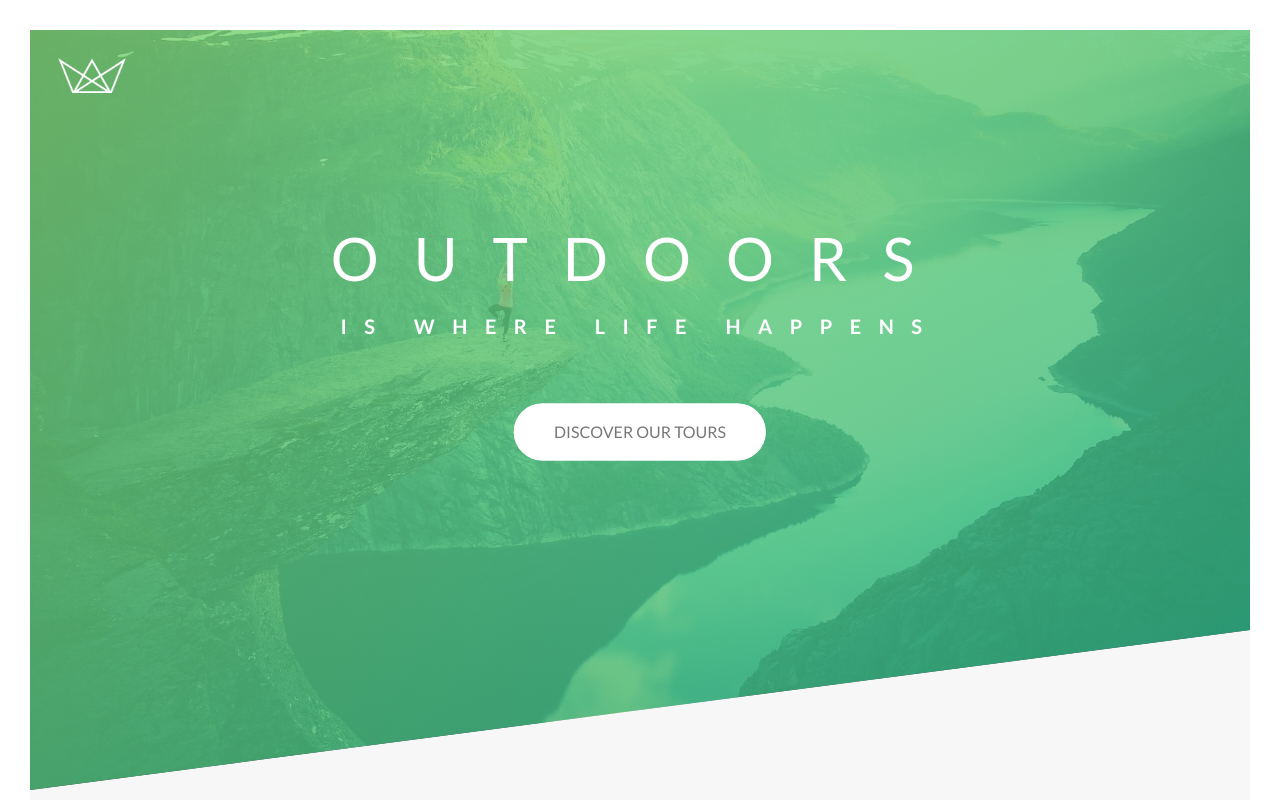
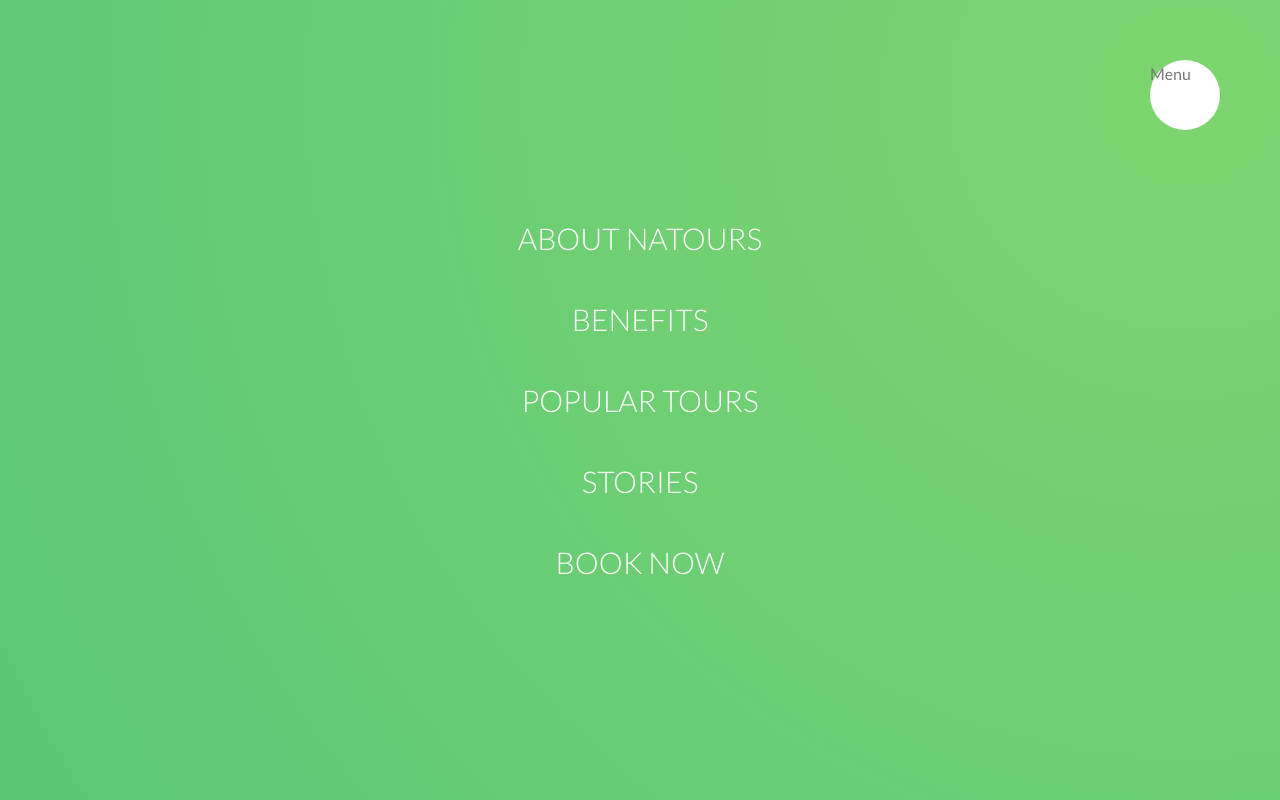
Before and after one commit to akindoju/-natours-css, a website: page index.html in a window 1280 px wide. Shown: the top 800 px of the page. Drawn offline with Linux system fonts and the light colour scheme.

Commit message:
Started navigation layout

```diff
--- a/index.html
+++ b/index.html
@@ -17,6 +17,32 @@
     <title>Natours | Exciting tours for adventurous people</title>
   </head>
   <body>
+    <div class="navigation">
+      <input type="checkbox" class="navigation__checkbox" id="navi-toggle" />
+      <label for="navi-toggle" class="navigation__button">Menu</label>
+      <div class="navigation__background">&nbsp;</div>
+
+      <div class="navigation__nav">
+        <ul class="navigation__list">
+          <li class="navigation__item">
+            <a href="#" class="navigation__link">About Natours</a>
+          </li>
+          <li class="navigation__item">
+            <a href="#" class="navigation__link">Benefits</a>
+          </li>
+          <li class="navigation__item">
+            <a href="#" class="navigation__link">Popular Tours</a>
+          </li>
+          <li class="navigation__item">
+            <a href="#" class="navigation__link">Stories</a>
+          </li>
+          <li class="navigation__item">
+            <a href="#" class="navigation__link">Book Now</a>
+          </li>
+        </ul>
+      </div>
+    </div>
+
     <header class="header">
       <div class="header__logo-box">
         <img src="./img/logo-white.png" alt="Logo" class="header__logo" />
--- /dev/null
+++ b/sass/layouts/_navigation.scss
@@ -0,0 +1,81 @@
+.navigation {
+  &__checkbox {
+    display: none;
+  }
+
+  &__button {
+    background-color: $color-white;
+    height: 7rem;
+    width: 7rem;
+    border-radius: 50%;
+    position: fixed;
+    top: 6rem;
+    right: 6rem;
+    z-index: 12;
+  }
+
+  &__background {
+    height: 6rem;
+    width: 6rem;
+    border-radius: 50%;
+    position: fixed;
+    top: 6.5rem;
+    right: 6.5rem;
+    background-image: radial-gradient(
+      $color-primary-light,
+      $color-primary-dark
+    );
+    z-index: 10;
+    transform: scale(80);
+  }
+
+  &__nav {
+    width: 100%;
+    height: 100vh;
+    position: fixed;
+    top: 0;
+    right: 0;
+    z-index: 1500;
+  }
+
+  &__list {
+    position: absolute;
+    top: 50%;
+    left: 50%;
+    transform: translate(-50%, -50%);
+    list-style: none;
+    text-align: center;
+  }
+
+  &__item {
+    margin: 1rem;
+  }
+
+  &__link {
+    &:link,
+    &:visited {
+      display: inline-block;
+      color: $color-white;
+      text-decoration: none;
+      padding: 1rem 2rem;
+      text-transform: uppercase;
+      font-size: 3rem;
+      font-weight: 300;
+      background-image: linear-gradient(
+        120deg,
+        transparent 0%,
+        transparent 50%,
+        $color-white 50%
+      );
+      background-size: 250%;
+      transition: all 0.4s;
+    }
+
+    &:hover,
+    &:active {
+      color: $color-primary;
+      background-position: 100%;
+      transform: translateX(1rem);
+    }
+  }
+}
--- a/sass/main.scss
+++ b/sass/main.scss
@@ -16,6 +16,7 @@
 @import 'components/form';
 
 @import 'layouts/footer';
+@import 'layouts/navigation';
 @import 'layouts/header';
 @import 'layouts/grid';
 
```
Also changed, not shown: css/style.css.
